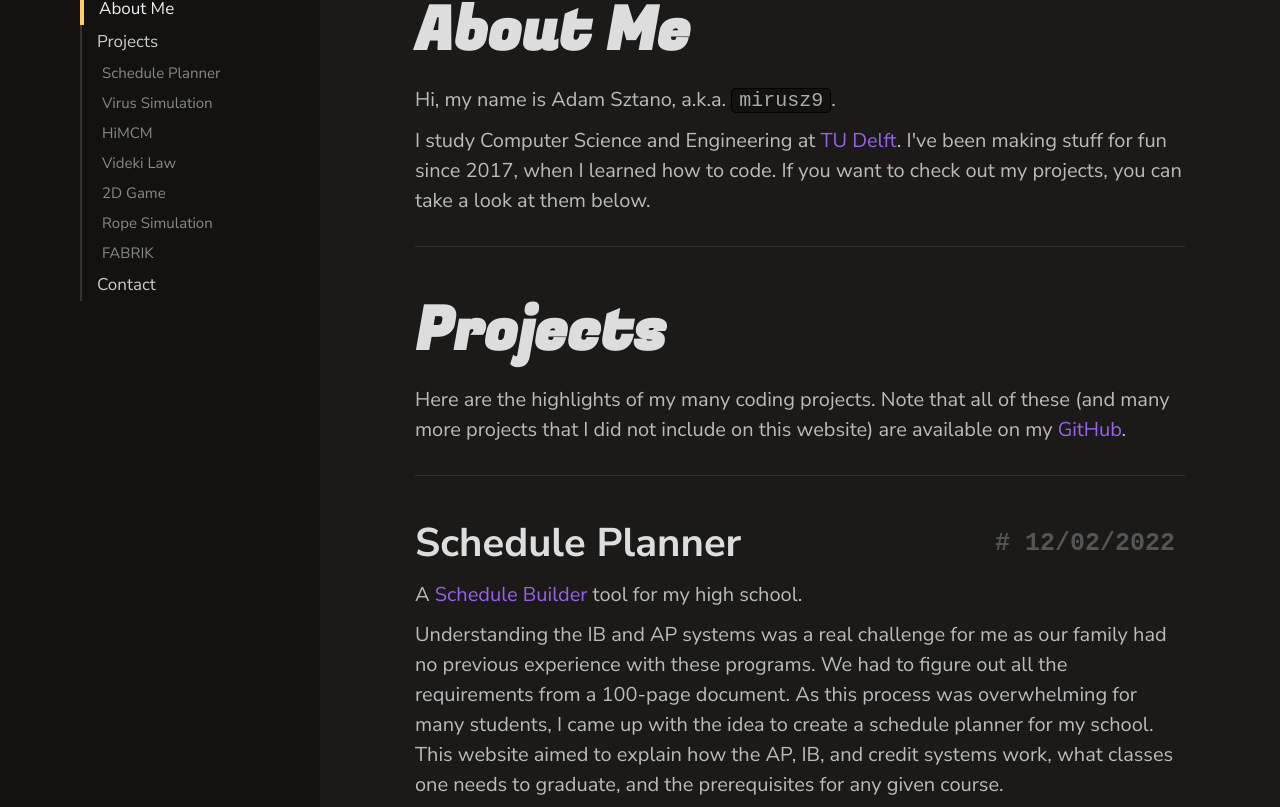
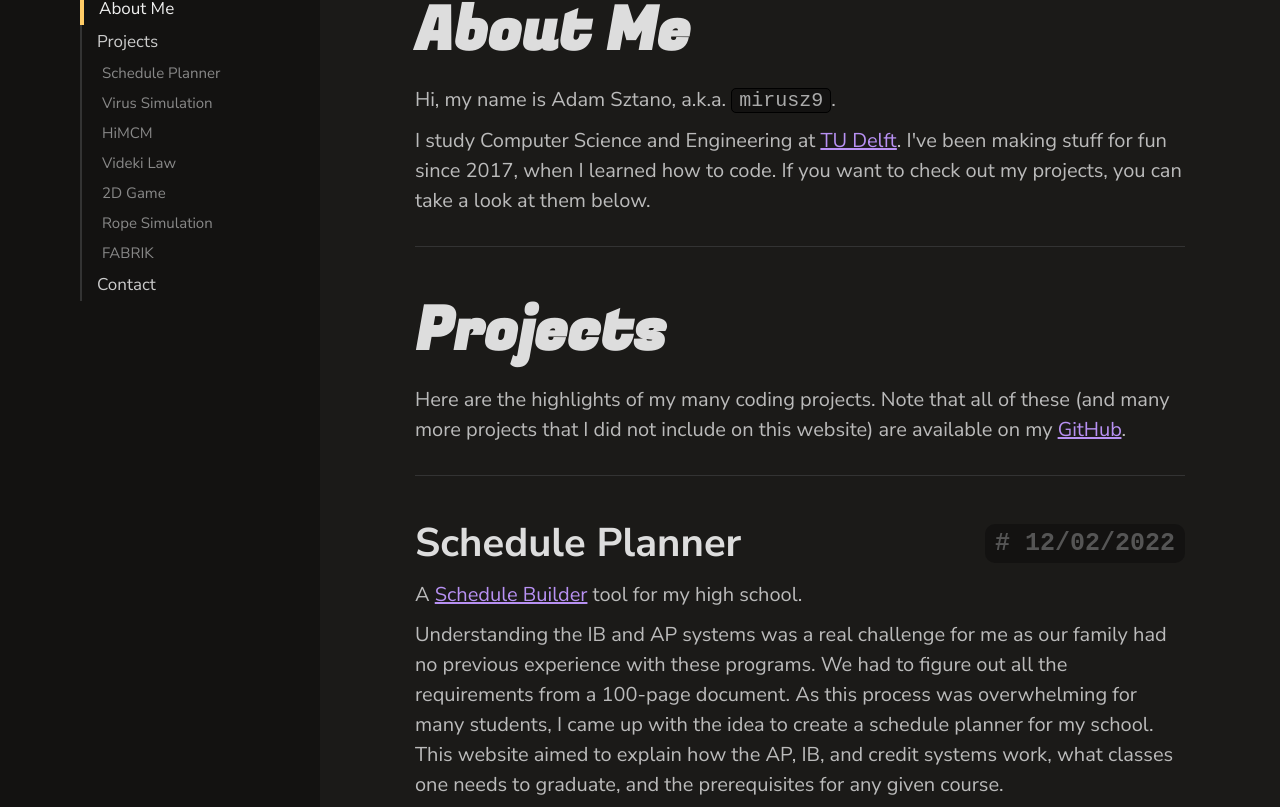
Before and after one commit to mirusz9/mirusz-landingpage, a React (Vite) app: page / in a window 1280 px wide. Shown: the part 793-1600 px from the top of the page. Built offline with nearby package versions, Linux system fonts and the light colour scheme.

Commit message:
accessiblilty

```diff
--- a/src/content.css
+++ b/src/content.css
@@ -131,7 +131,6 @@ h5 {
 	font-size: 20px;
 }
 
-
 #randomizeButton {
 	background-color: var(--mainBackgroundCol);
 	border: none;
@@ -200,13 +199,15 @@ p {
 }
 
 p > a {
-	color: #9862e9;
-	text-decoration: none;
+	/* color: #9862e9; */
+	color: #b891f3;
+	text-decoration: underline;
 }
 
 p > a:hover {
-	color: #b086f0;
-	text-decoration: underline;
+	color: #9862e9;
+	/* color: #b086f0; */
+	/* text-decoration: none; */
 }
 
 span.monospace {
@@ -230,22 +231,23 @@ span.date {
 	border-radius: 10px;
 	padding: 5px 10px;
 	transition: background-color 0.2s;
+	background-color: var(--mainBackgroundCol);
 }
 
-span.date:hover {
+/* span.date:hover {
 	background-color: var(--mainBackgroundCol);
-}
+	background-color: var(--secondary);
+} */
 
 section.secondary > div > h2 {
 	font-family: 'Nunito Sans', sans-serif;
 	font-weight: 700;
 	font-size: 40px;
 	color: #ddd;
-
 }
 
 #contactList {
-display: block;
+	display: block;
 }
 
 #contactList li {
@@ -272,7 +274,6 @@ display: block;
 #contactList svg {
 	color: var(--header);
 }
-
 
 @media screen and (max-width: 1000px) {
 	#rightContentWrapper {
```
Also changed, not shown: 2 other files (tests, documents, lock files or other folders).
